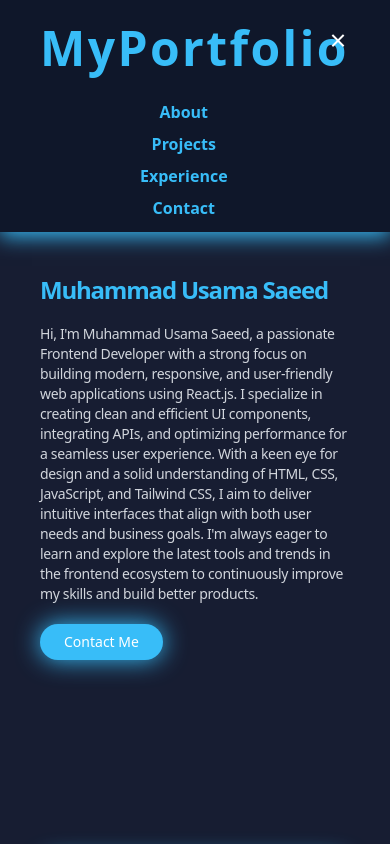
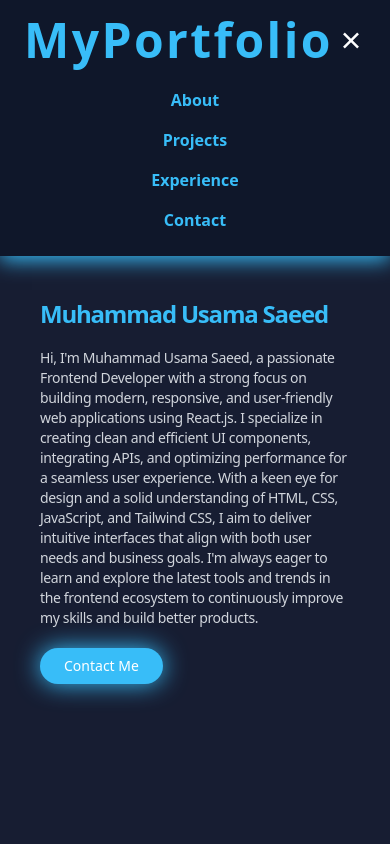
Before and after one commit to ImUsama2004/My_PortFolio_In_React, a React (Vite) app: page / in a window 390 px wide. Both pictures are taken after a click on the element 338 px from the left and 40 px from the top of the page. Shown: the top 844 px of the page. Built offline with nearby package versions, Linux system fonts and the light colour scheme.

Commit message:
navbar updated

```diff
--- a/src/Components/Navbar/Navbar.jsx
+++ b/src/Components/Navbar/Navbar.jsx
@@ -18,10 +18,10 @@ export const Navbar = () => {
   ];
 
   return (
-<nav className="flex flex-wrap justify-between md:items-center text-white px-10 pt-6 md:px-20 bg-[#0f172a] sticky top-0 z-50 shadow-[0_4px_20px_#38bdf8]">
+    <nav className="flex flex-wrap items-center justify-between text-white px-6 py-4 md:px-20 bg-[#0f172a] sticky top-0 z-50 shadow-[0_4px_20px_#38bdf8]">
 
       {/* Portfolio Title */}
-      <span className="font-bold tracking-wider text-5xl md:text-4xl text-[#38bdf8] flex">
+      <span className="font-bold tracking-wider text-5xl md:text-4xl text-[#38bdf8] flex flex-wrap">
         {title.split("").map((letter, index) => (
           <span
             key={index}
@@ -34,25 +34,22 @@ export const Navbar = () => {
         ))}
       </span>
 
+      {/* Hamburger / Close Icon for Mobile */}
+      <div className="md:hidden cursor-pointer text-white text-3xl" onClick={toggleMenu}>
+        {menu ? <i className="ri-close-line"></i> : <i className="ri-menu-2-line"></i>}
+      </div>
+
       {/* Links */}
-      <ul className={`${menu ? 'block' : 'hidden'} mx-24 py-2 mt-4 font-semibold md:border-none text-center md:bg-transparent md:static md:mx-0 md:flex md:items-center gap-6`}>
+      <ul className={`w-full md:w-auto mt-4 md:mt-0 font-semibold text-center md:flex md:items-center gap-6
+        ${menu ? 'block' : 'hidden'}`}>
         {links.map((link, index) => (
           <a key={index} href={link.href}>
-            <li className="text-md text-[#38bdf8] transition-colors duration-300 hover:text-white p-1 md:p-0">
+            <li className="text-md text-[#38bdf8] transition-colors duration-300 hover:text-white py-2 md:py-0">
               {link.text}
             </li>
           </a>
         ))}
       </ul>
-
-      {/* Hamburger / Close Icon */}
-      <div className="md:hidden absolute right-10 top-6 cursor-pointer text-white text-2xl">
-        {menu ? (
-          <i className="ri-close-line" onClick={toggleMenu}></i>
-        ) : (
-          <i className="ri-menu-2-line" onClick={toggleMenu}></i>
-        )}
-      </div>
     </nav>
   );
 };
```
